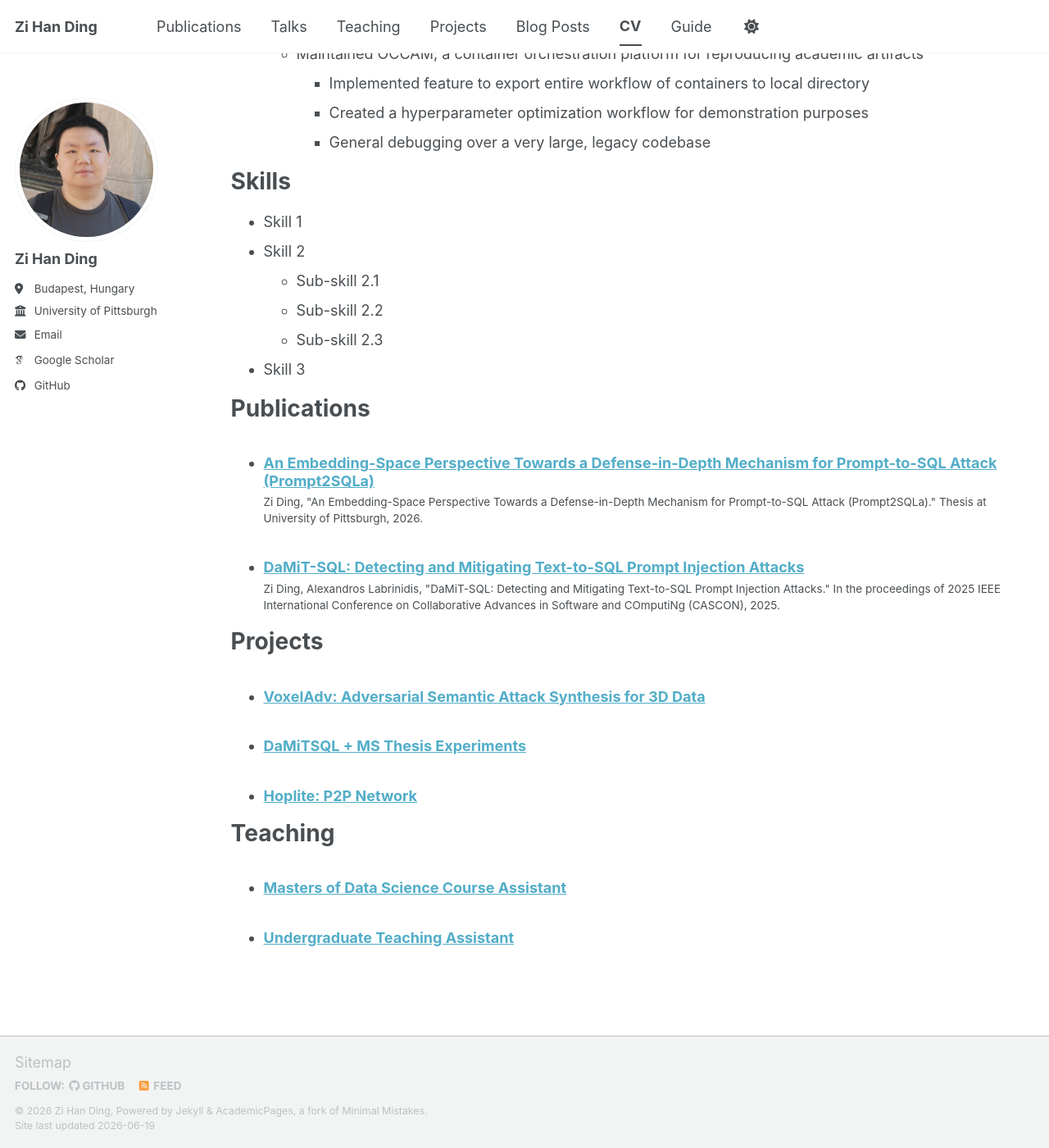
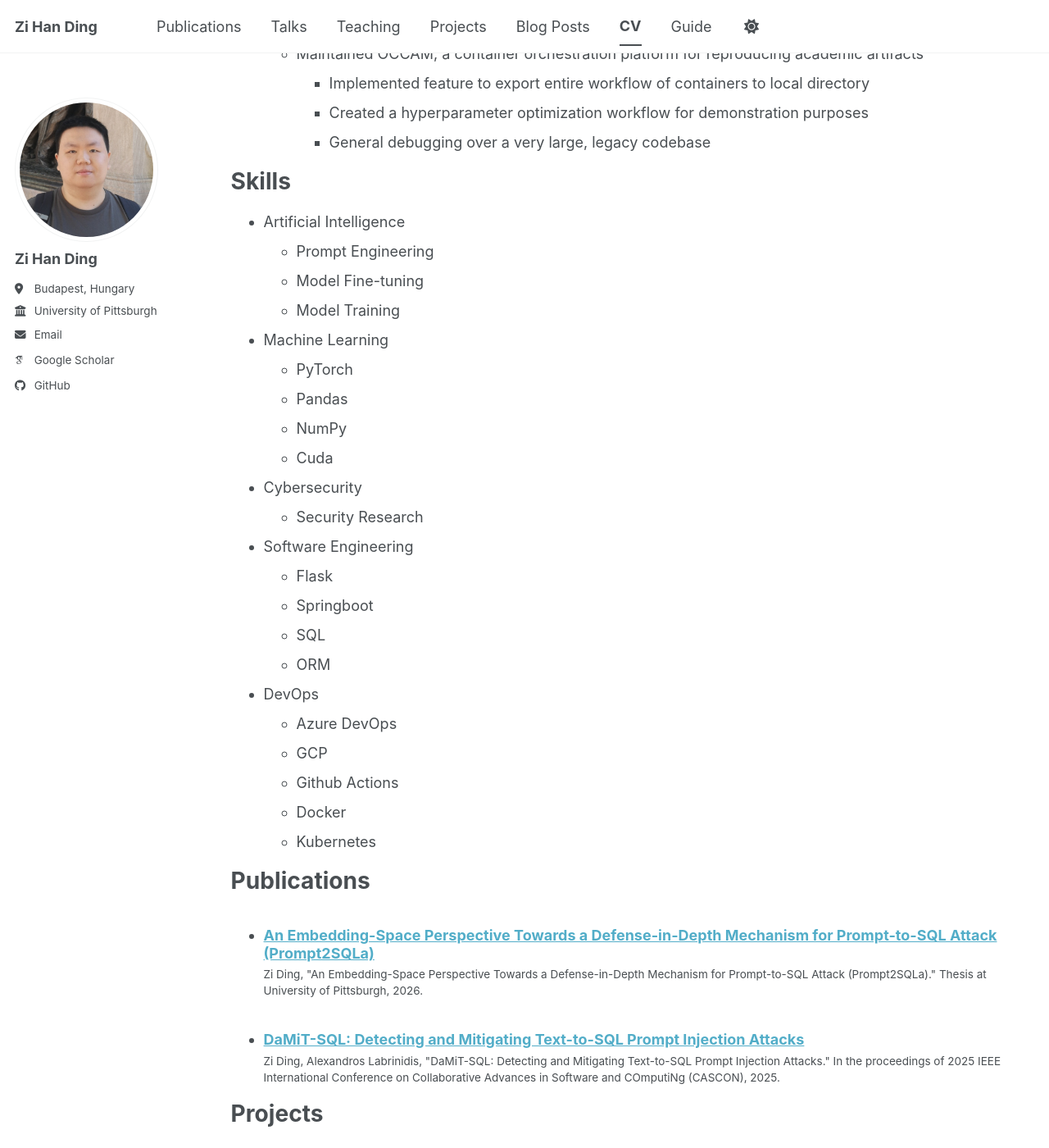
Before and after one commit to ziHanDing579/ziHanDing579.github.io, a Jekyll site: the page built from _pages/cv.md, in a window 1280 px wide and 1400 px high, scrolled down 672 px. Shown: the whole window at 82% size. Built offline with Jekyll 4.4.1, drawn with Linux system fonts in a browser that asks for light colours; some web fonts are replaced; a script bundle is joined from its source files by our own code; library files that are not in the unit come from our copies.

Commit message:
added skills

```diff
--- a/_pages/cv.md
+++ b/_pages/cv.md
@@ -35,12 +35,28 @@ Work experience
 
 Skills
 ======
-* Skill 1
-* Skill 2
-  * Sub-skill 2.1
-  * Sub-skill 2.2
-  * Sub-skill 2.3
-* Skill 3
+* Artificial Intelligence
+  * Prompt Engineering
+  * Model Fine-tuning
+  * Model Training
+* Machine Learning
+  * PyTorch
+  * Pandas
+  * NumPy
+  * Cuda
+* Cybersecurity
+  * Security Research
+* Software Engineering
+  * Flask
+  * Springboot
+  * SQL
+  * ORM
+* DevOps
+  * Azure DevOps
+  * GCP
+  * Github Actions
+  * Docker
+  * Kubernetes
 
 Publications
 ======
```
